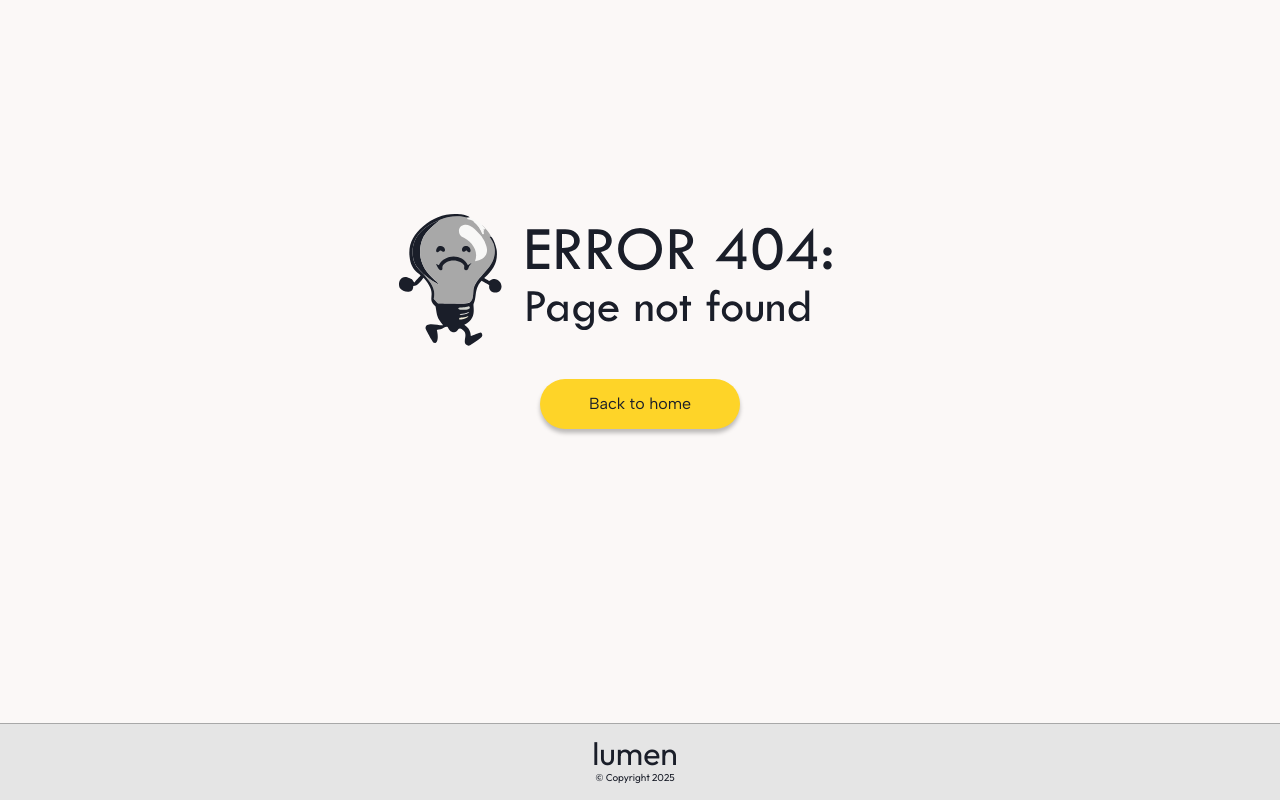
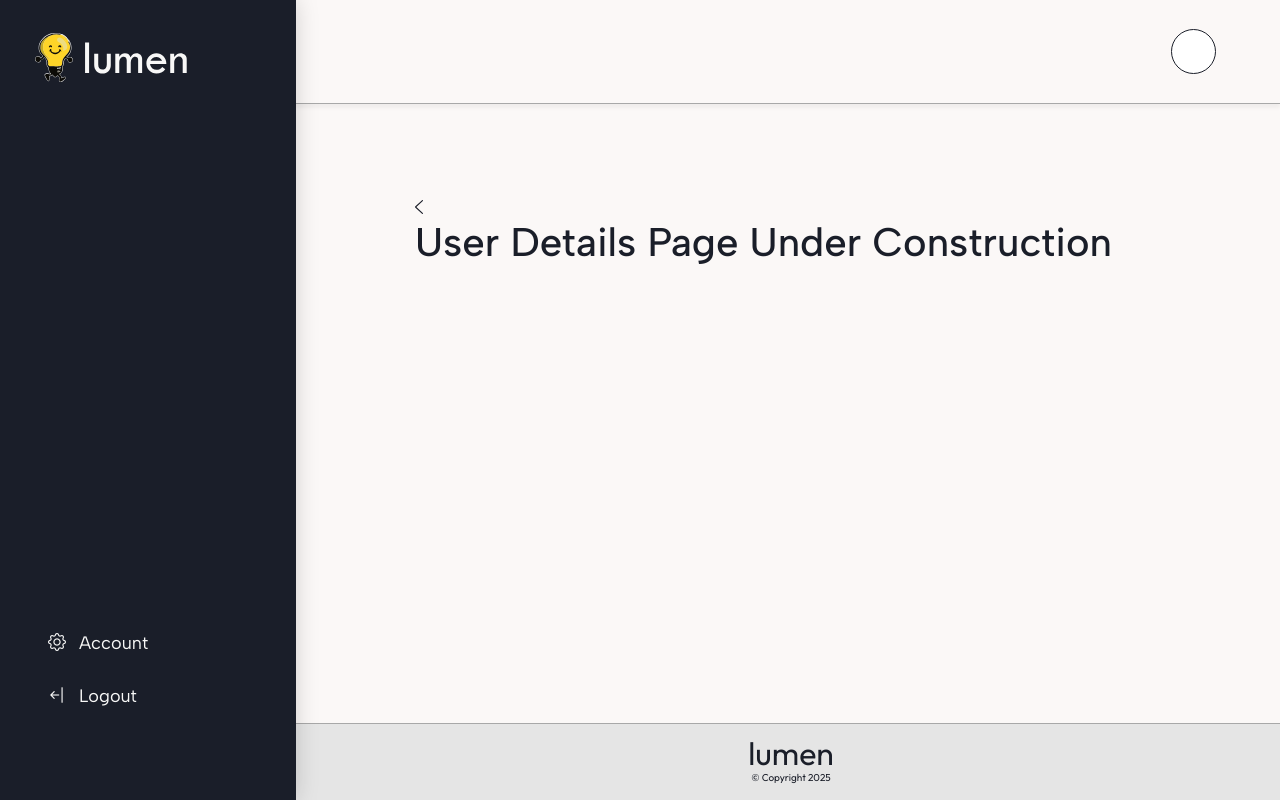
Before and after one commit to GatlinThompson/Lumen, a React (Vite) app in the folder client/: page /user/1 in a window 1280 px wide. Built offline with nearby package versions, Linux system fonts and the light colour scheme.

Commit message:
added navigation to user details

```diff
--- a/client/src/App.jsx
+++ b/client/src/App.jsx
@@ -22,6 +22,7 @@ import ManagerEmployeeAssign from "./pages/ManagerEmployeeAssign";
 import ManagerEmployeeAssignSuccess from "./pages/ManagerEmployeeAssignSuccess";
 import UsersPage from "./pages/users/UsersPage";
 import UsersTable from "./pages/users/UsersTable";
+import UserDetails from "./pages/UserDetails";
 
 export const AppContext = createContext();
 
@@ -130,6 +131,7 @@ function App() {
               </Route>
 
               {/*User Routes*/}
+              <Route path="user/:id" element={<UserDetails />} />
               <Route path="/users/create" element={<UserCreationPage />} />
               <Route path="/users/create/success" element={<UserSuccess />} />
               {/*Profile Route */}
--- /dev/null
+++ b/client/src/pages/UserDetails.jsx
@@ -0,0 +1,10 @@
+import BackButton from "../components/basic-components/BackButton";
+
+export default function UserDetails() {
+  return (
+    <div>
+      <BackButton />
+      <h1>User Details Page Under Construction</h1>
+    </div>
+  );
+}
```
